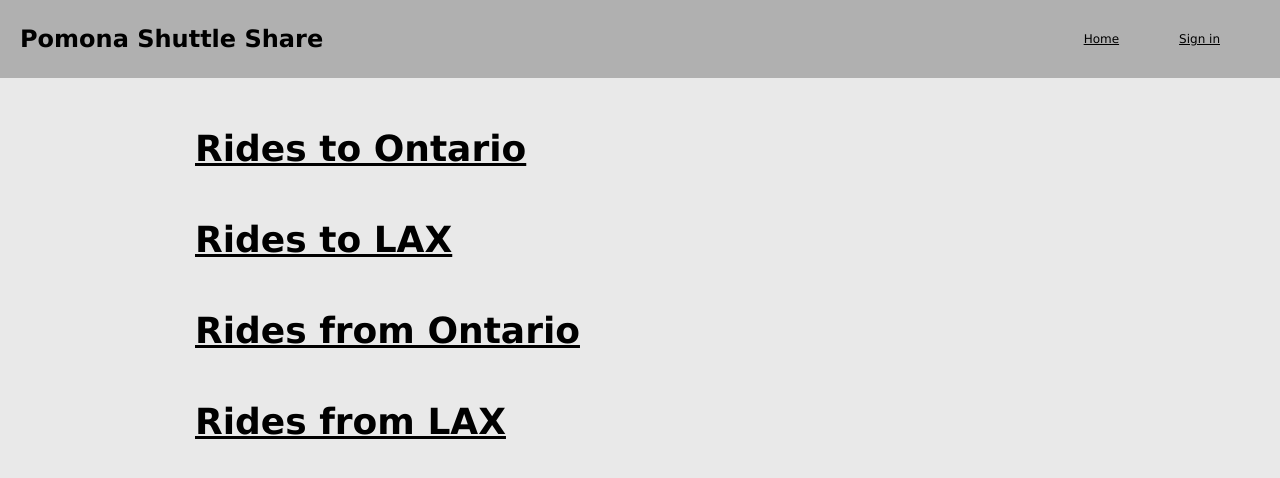
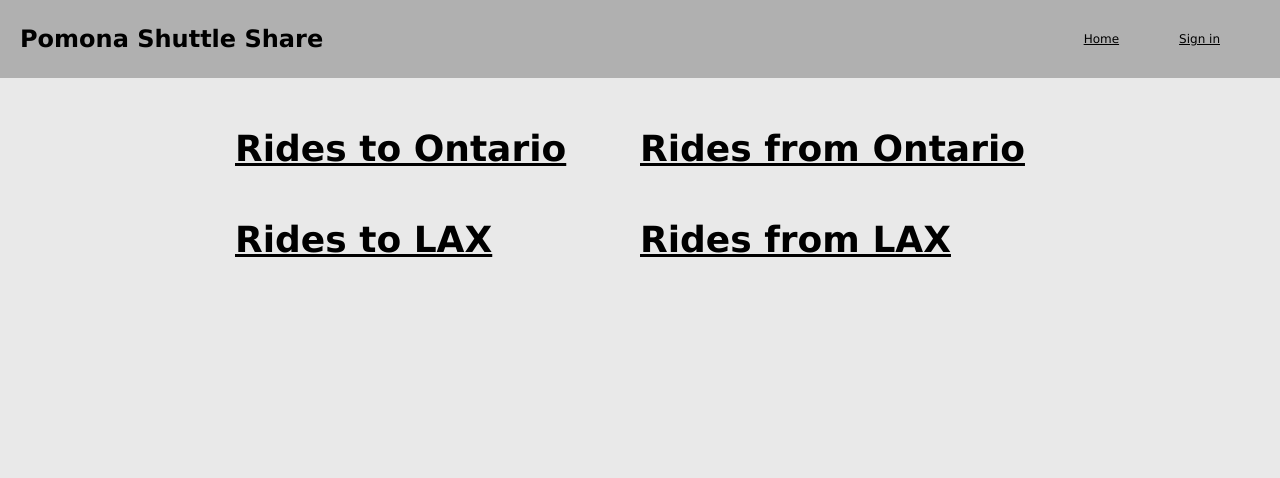
Before and after one commit to aspc/5C-Ride-Share, a Rails app: page /rides in a window 1280 px wide. Shown: the top 478 px of the page. Run offline with Rails 7, Linux system fonts and the light colour scheme; style sheets or scripts are compiled from the project's sources; parts of the project's set-up code (start-up, migrations or seed data) failed here and were passed over; some libraries are stand-ins or nearby versions.

Commit message:
done with show page

```diff
--- a/app/assets/stylesheets/custom.css.scss
+++ b/app/assets/stylesheets/custom.css.scss
@@ -30,6 +30,10 @@ html,body
 		line-height: 78px;
 		float: left;
 		margin-left: 20px;
+		a
+		{
+			text-decoration: none;
+		}
 	}
 	p
 	{
@@ -38,9 +42,24 @@ html,body
 		margin-right: 60px;
 	}
 }
-
+//Airport Select Page
+#index
+{
+	width: 820px;
+	margin: auto;
+}
+.ontario
+{
+	float: left;
+	width: 400px;
+}
+.lax
+{
+	width: 400px;
+	float:left;
+}
 //Main
-#main-container
+.main-container
 {
 	width: 900px;
 	margin: auto;
--- a/app/assets/stylesheets/rides.css.scss
+++ b/app/assets/stylesheets/rides.css.scss
@@ -20,3 +20,34 @@ form
 		font-size: 1.3em;
 	}
 }
+
+//Show
+
+#show-container
+{
+	width: 500px;
+	margin: auto;
+	p
+	{
+		margin: 5px 0 5px 0;
+		font-size: 1.3em;
+		b
+		{
+			font-size: 1.1em;
+		}
+	}
+	.riders
+	{
+		margin: 20px 0 50px 0;
+	}
+	.rider
+	{
+		float: left;
+		display: block;
+		width: 50px;
+	}
+	#backedit
+	{
+		float: right;
+	}
+}
--- a/app/models/user.rb
+++ b/app/models/user.rb
@@ -6,6 +6,6 @@ class User < ActiveRecord::Base
   end
 
   def self.create_from_hash!(hash)
-    user = create :name => hash[:info][:name], :fb_id => hash[:uid]
+    user = create :name => hash[:info][:name], :fb_id => hash[:uid], :fbimage => hash[:info][:image], :fblink => hash[:info][:urls][:Facebook]
   end
 end
--- a/app/views/layouts/_header.html.haml
+++ b/app/views/layouts/_header.html.haml
@@ -1,5 +1,6 @@
 #header-container
-  %h1 Pomona Shuttle Share
+  %h1
+    %a{:href => root_url} Pomona Shuttle Share
   -if signed_in?
     %p= link_to "Sign out", :controller => "sessions", :action => "destroy"
   -else
--- a/app/views/layouts/application.html.erb
+++ b/app/views/layouts/application.html.erb
@@ -7,9 +7,20 @@
   <%= csrf_meta_tags %>
 </head>
 <body>
+  <div id="fb-root"></div>
+  <script>(function(d, s, id) {
+    var js, fjs = d.getElementsByTagName(s)[0];
+    if (d.getElementById(id)) return;
+    js = d.createElement(s); js.id = id;
+    js.src = "//connect.facebook.net/en_US/all.js#xfbml=1&appId=300857556614018";
+    fjs.parentNode.insertBefore(js, fjs);
+  }(document, 'script', 'facebook-jssdk'));</script>
+
   <%= render 'layouts/header'%>
 
-<%= yield %>
+  <div class = "main-container">
+    <%= yield %>
+  </div>
 
 </body>
 </html>
--- a/app/views/rides/fromlax.html.haml
+++ b/app/views/rides/fromlax.html.haml
@@ -1,5 +1,3 @@
-#main-container
+%h1= @airport
 
-  %h1= @airport
-
-  =render 'rides/rides'
+=render 'rides/rides'
--- a/app/views/rides/fromontario.html.haml
+++ b/app/views/rides/fromontario.html.haml
@@ -1,5 +1,3 @@
-#main-container
+%h1= @airport
 
-  %h1= @airport
-
-  =render 'rides/rides'
+=render 'rides/rides'
--- a/app/views/rides/index.html.haml
+++ b/app/views/rides/index.html.haml
@@ -1,5 +1,7 @@
-#main-container
-  %h1= link_to "Rides to Ontario", :controller => "rides", :action => "toontario"
-  %h1= link_to "Rides to LAX", :controller => "rides", :action => "tolax"
-  %h1= link_to "Rides from Ontario", :controller => "rides", :action => "fromontario"
-  %h1= link_to "Rides from LAX", :controller => "rides", :action => "fromlax"
+#index
+  %h1.ontario= link_to "Rides to Ontario", :controller => "rides", :action => "toontario"
+  %h1.ontario= link_to "Rides from Ontario", :controller => "rides", :action => "fromontario"
+  </br>
+  %h1.lax= link_to "Rides to LAX", :controller => "rides", :action => "tolax"
+  %h1.lax= link_to "Rides from LAX", :controller => "rides", :action => "fromlax"
+  .clear
--- a/app/views/rides/tolax.html.haml
+++ b/app/views/rides/tolax.html.haml
@@ -1,5 +1,3 @@
-#main-container
+%h1= @airport
 
-  %h1= @airport
-
-  = render 'rides/rides'
+= render 'rides/rides'
--- a/app/views/rides/toontario.html.haml
+++ b/app/views/rides/toontario.html.haml
@@ -1,5 +1,4 @@
-#main-container
 
-  %h1= @airport
+%h1= @airport
 
-  =render 'rides/rides'
+=render 'rides/rides'
--- /dev/null
+++ b/db/migrate/20111207062705_add_fbimage_and_fblink_to_user.rb
@@ -0,0 +1,6 @@
+class AddFbimageAndFblinkToUser < ActiveRecord::Migration
+  def change
+    add_column :users, :fbimage, :string
+    add_column :users, :fblink, :string
+  end
+end
```
Also changed, not shown: app/views/rides/show.html.haml (added, +35 -0 lines), db/schema.rb.
